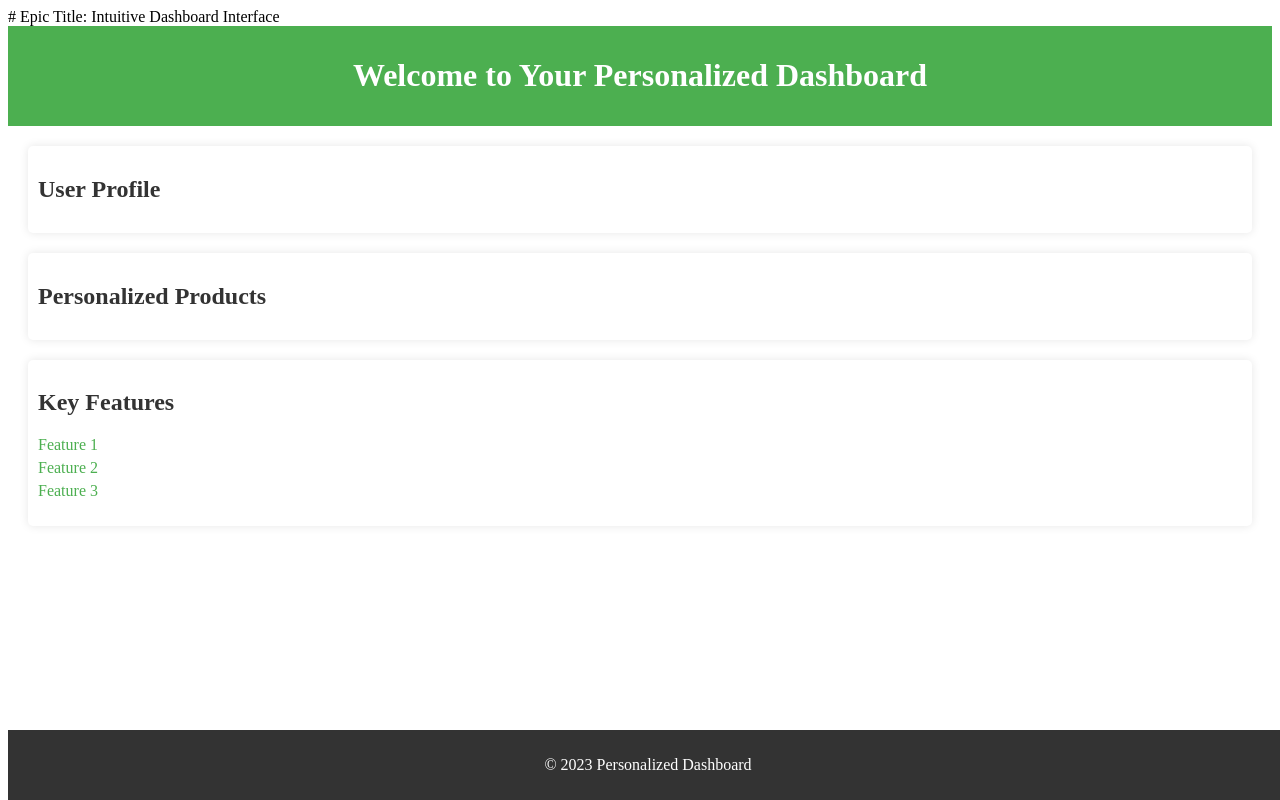
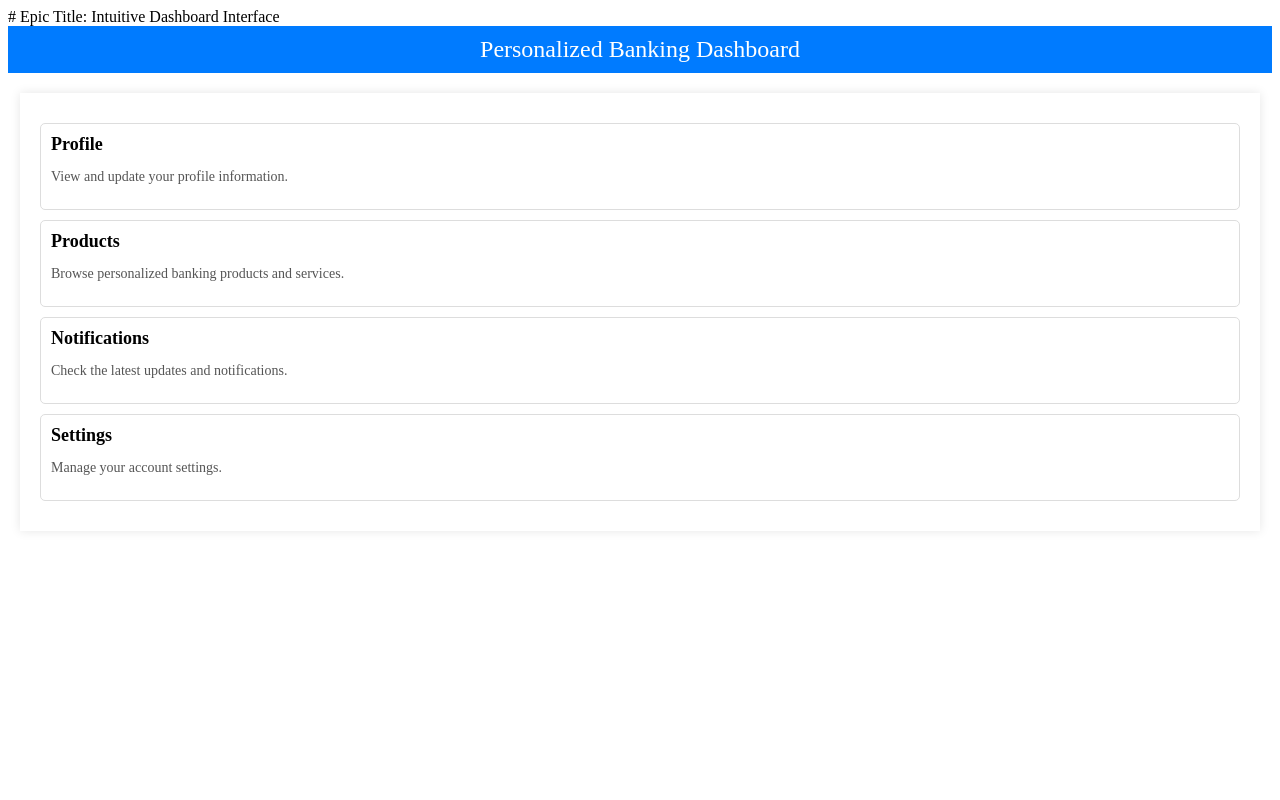
Before and after one commit to Pardhu-Guttula/BankingApplication, a Flask app: template backend/personalized_dashboard/templates/dashboard.html in a window 1280 px wide. Run offline with Flask 2, Linux system fonts and the light colour scheme; the template is opened without the code that fills it, so the values that code supplies are empty.

Commit message:
commited by n8n

```diff
--- a/backend/personalized_dashboard/templates/dashboard.html
+++ b/backend/personalized_dashboard/templates/dashboard.html
@@ -6,37 +6,29 @@
     <meta charset="UTF-8">
     <meta name="viewport" content="width=device-width, initial-scale=1.0">
     <title>Personalized Dashboard</title>
-    <link rel="stylesheet" href="{{ url_for('static', filename='css/dashboard.css') }}">
+    <link rel="stylesheet" href="/static/css/styles.css">
 </head>
 <body>
     <header>
-        <h1>Welcome to Your Personalized Dashboard</h1>
+        Personalized Banking Dashboard
     </header>
-    <main>
-        <section id="user-info">
-            <h2>User Profile</h2>
-            <p>{{ data.user_profile }}</p>
-        </section>
-        <section id="personalized-products">
-            <h2>Personalized Products</h2>
-            <ul>
-                {% for product in data.personalized_products %}
-                <li>{{ product }}</li>
-                {% endfor %}
-            </ul>
-        </section>
-        <section id="features">
-            <h2>Key Features</h2>
-            <ul>
-                <li><a href="/feature1">Feature 1</a></li>
-                <li><a href="/feature2">Feature 2</a></li>
-                <li><a href="/feature3">Feature 3</a></li>
-                <!-- Add more features as needed -->
-            </ul>
-        </section>
-    </main>
-    <footer>
-        <p>&copy; 2023 Personalized Dashboard</p>
-    </footer>
+    <div class="container">
+        <div class="feature">
+            <h2>Profile</h2>
+            <p>View and update your profile information.</p>
+        </div>
+        <div class="feature">
+            <h2>Products</h2>
+            <p>Browse personalized banking products and services.</p>
+        </div>
+        <div class="feature">
+            <h2>Notifications</h2>
+            <p>Check the latest updates and notifications.</p>
+        </div>
+        <div class="feature">
+            <h2>Settings</h2>
+            <p>Manage your account settings.</p>
+        </div>
+    </div>
 </body>
 </html>
```
